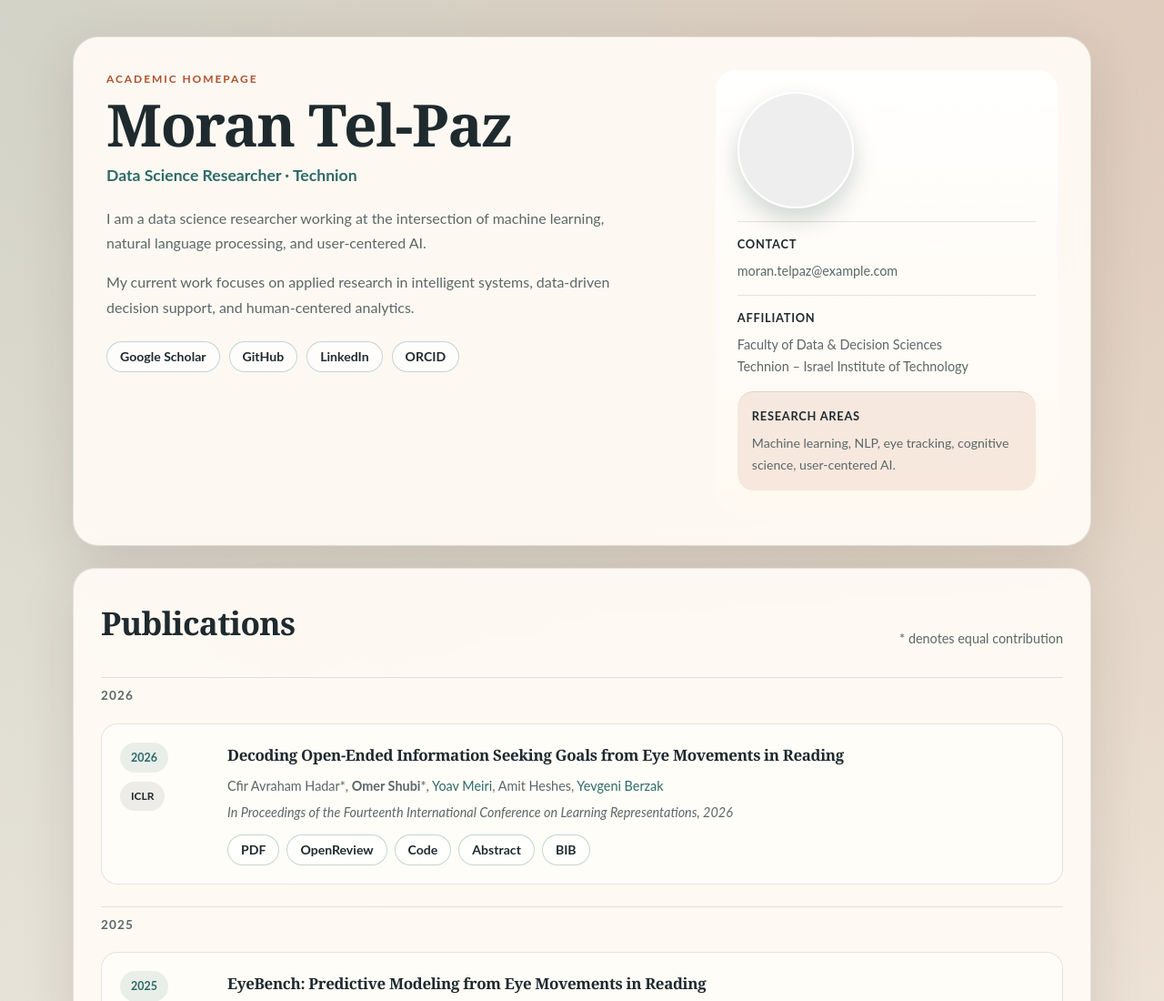
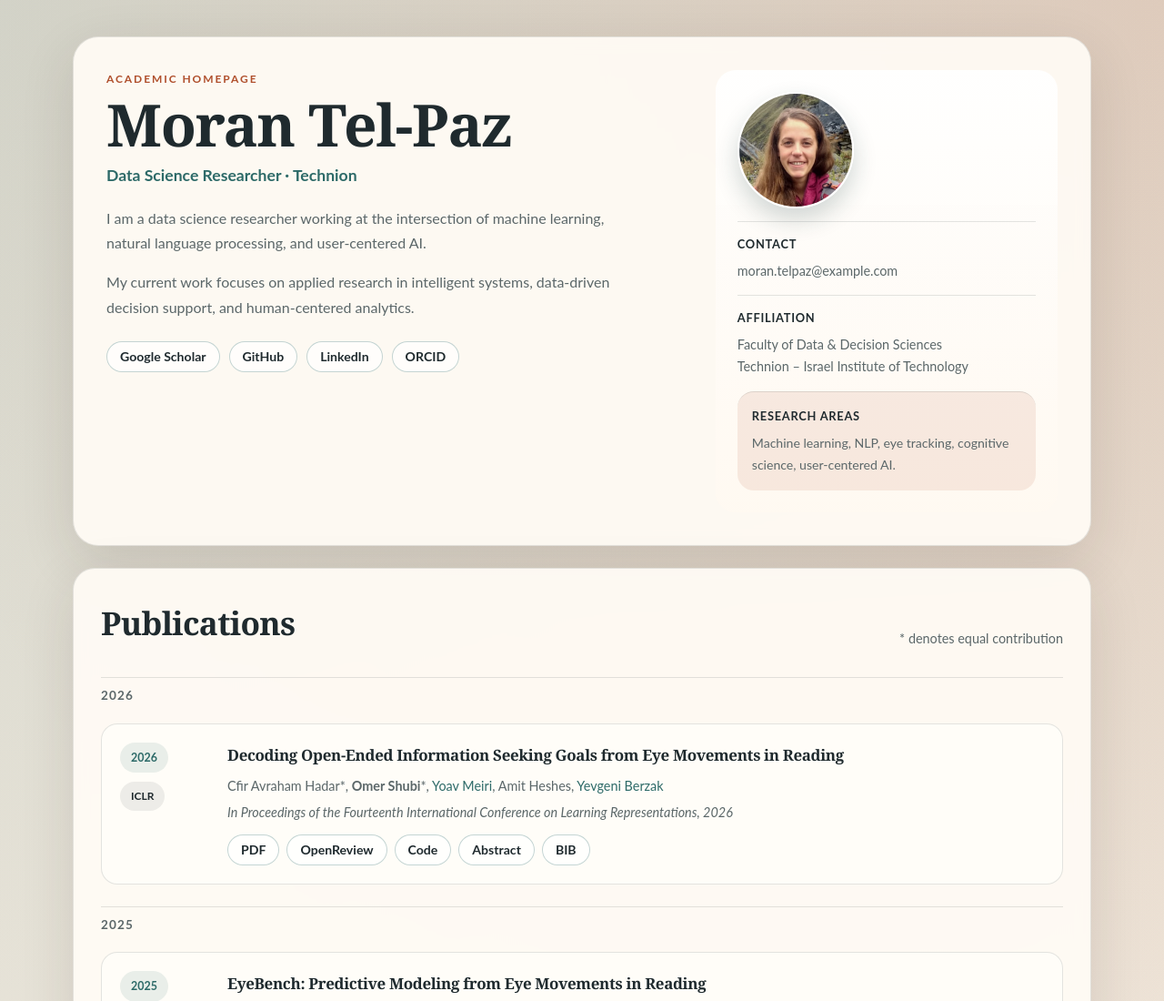
Before and after one commit to MoranTelPaz/MoranTelPaz.github.io, a plain HTML site: page index.html in a window 1280 px wide. Shown: the top 1100 px of the page at 91% size. Drawn offline with Linux system fonts and the light colour scheme.

Commit message:
Update profile photo

```diff
--- a/index.html
+++ b/index.html
@@ -75,7 +75,7 @@
     <div class="hero-panel">
       <div class="hero-panel-inner">
         <div class="avatar-mark">
-          <img src="images/placeholder.png" alt="Portrait of Moran Tel-Paz" />
+          <img src="images/profile_pic.png" alt="Portrait of Moran Tel-Paz" />
         </div>
 
         <div class="stat-block">
```
Also changed, not shown: images/profile_pic.png (added).
